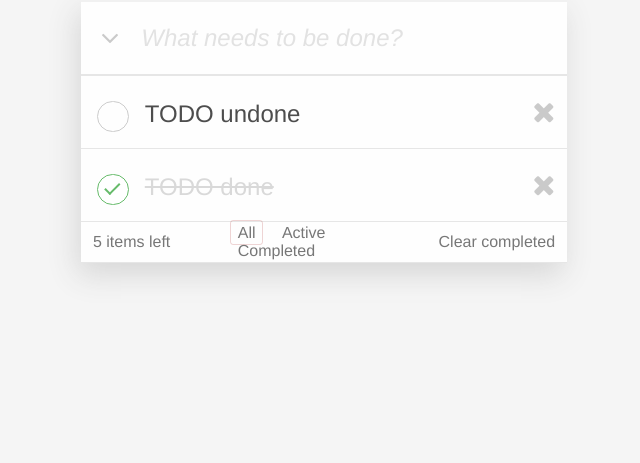
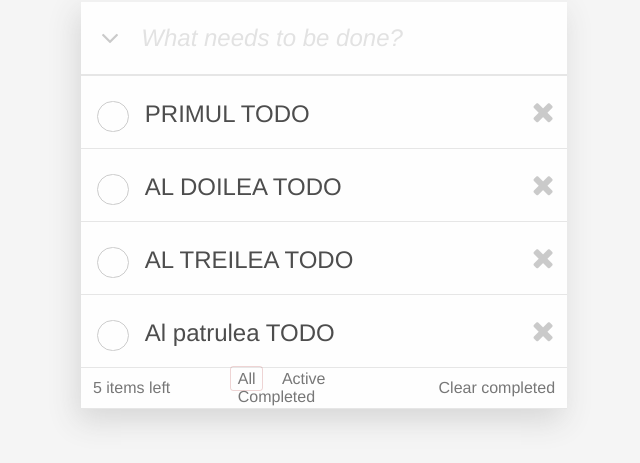
Before and after one commit to adriancroitoru97/todo-web-page, a plain HTML site: page index.html in a window 1280 px wide. Shown: the part 187-650 px from the top of the page, without its empty margins (316-956 px from the left). Drawn offline with Linux system fonts and the light colour scheme.

Commit message:
Javascript started

```diff
--- a/index.html
+++ b/index.html
@@ -16,7 +16,9 @@
                 <input class="inputBox" placeholder="What needs to be done?" autofocus>
             </div>
 
-            <div class="list_element">
+
+            <div id="elementsContainer">
+                <!-- <div class="list_element">
                     <div class="round">
                         <input type="checkbox" unchecked id="checkbox" />
                         <label for="checkbox"></label>
@@ -24,10 +26,12 @@
 
                     <div class="element_of_list">TODO undone</div>
 
+                    <div class="x_button">
                         <i class="fa fa-times fa-2x" aria-hidden="true"></i>
                     </div>
+                </div> -->
 
-            <div class="list_element">
+                <!-- <div class="list_element">
                     <div class="round">
                         <input type="checkbox" checked id="checkbox2" />
                         <label for="checkbox2"></label>
@@ -36,7 +40,9 @@
                     <div class="element_of_list_done">TODO done</div>
 
                     <i class="fa fa-times fa-2x" aria-hidden="true"></i>
+                </div> -->
             </div>
+
 
             <div class="box_footer">
                 <span class="items_left">5 items left</span>
--- a/script.js
+++ b/script.js
@@ -0,0 +1,74 @@
+let todo1 = {
+    id: 1,
+    text: "PRIMUL TODO",
+    checked: true
+}
+
+let todo2 = {
+    id: 2,
+    text: "AL DOILEA TODO",
+    checked: true
+}
+
+let todo3 = {
+    id: 3,
+    text: "AL TREILEA TODO",
+    checked: true
+}
+
+let todo4 = {
+    id: 4,
+    text: "Al patrulea TODO",
+    checked: true
+}
+
+let todos = []
+let elementsContainer = document.getElementById('elementsContainer')
+
+const render = () => {
+    // clean elementsContainer
+    elementsContainer.innerHTML =''
+
+    todos.forEach(element => {
+        // console.log(element)
+        let list_element = document.createElement('div')
+        list_element.classList.add('list_element')
+
+        let checkbox = document.createElement('div')
+        checkbox.classList.add('round')
+        checkbox.innerHTML = `<input type="checkbox" unchecked id="checkbox" />
+        <label for="checkbox"></label>`
+
+        let element_of_list = document.createElement('div')
+        element_of_list.classList.add('element_of_list')
+        element_of_list.innerHTML = element["text"]
+
+        let button = document.createElement('div')
+        button.classList.add('x_button')
+        button.innerHTML = `<i class="fa fa-times fa-2x" aria-hidden="true"></i>`
+
+        list_element.appendChild(checkbox)
+
+        list_element.appendChild(element_of_list)
+        list_element.appendChild(button)
+
+        elementsContainer.appendChild(list_element)
+    });
+}
+
+const main = () => {
+    todos.push(todo1)
+    render()
+    todos.push(todo2)
+    render()
+    todos.push(todo3)
+    render()
+    todos.push(todo4)
+    render()
+
+
+    // todos.splice(1, 1)
+    // render()
+}
+
+main()
--- a/style.css
+++ b/style.css
@@ -85,6 +85,11 @@ input:placeholder-shown {
     border-bottom: 0.23vh solid #E6E6E6;
 }
 
+.x_button {
+    position: absolute;
+    right: 2.5%
+}
+
 
 /* Checkbox style */
 .round {
@@ -164,7 +169,7 @@ input:placeholder-shown {
 }
 
 .fa-times {
-  position: absolute;
+  position: relative;
 
   margin-top: 2.5vh;
   margin-bottom: 2.5vh;
```
Lines whose indentation alone changed are shown as unchanged.
